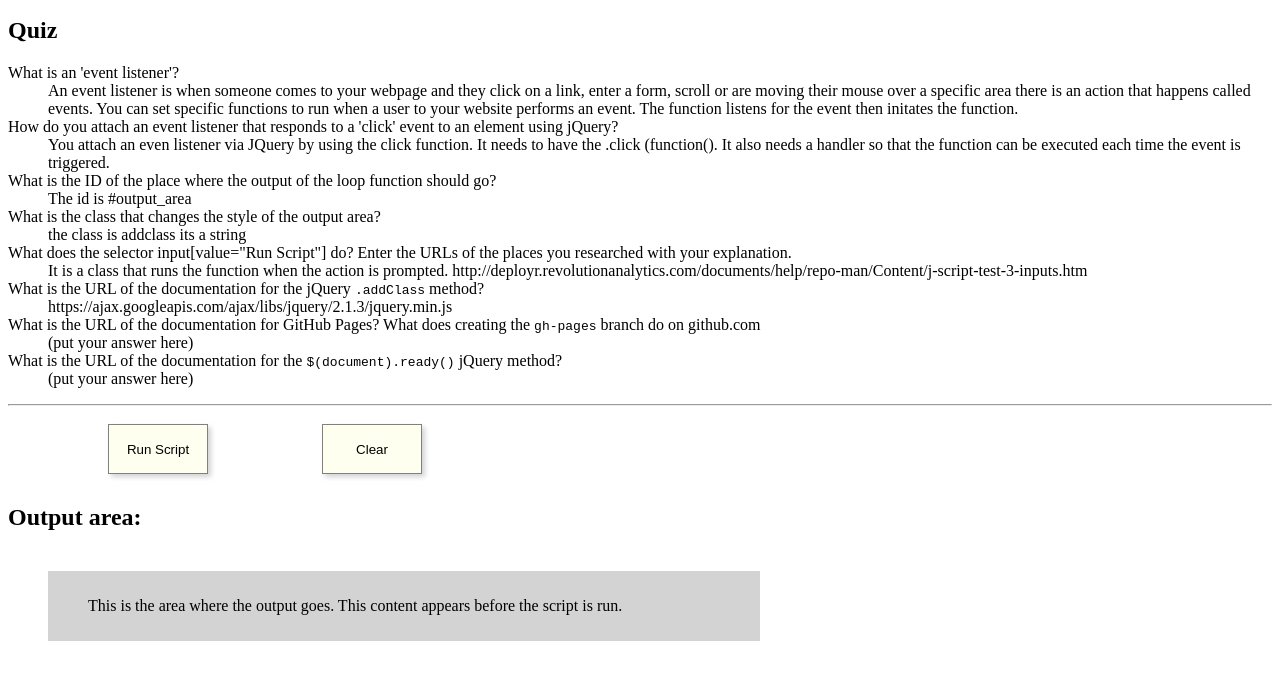
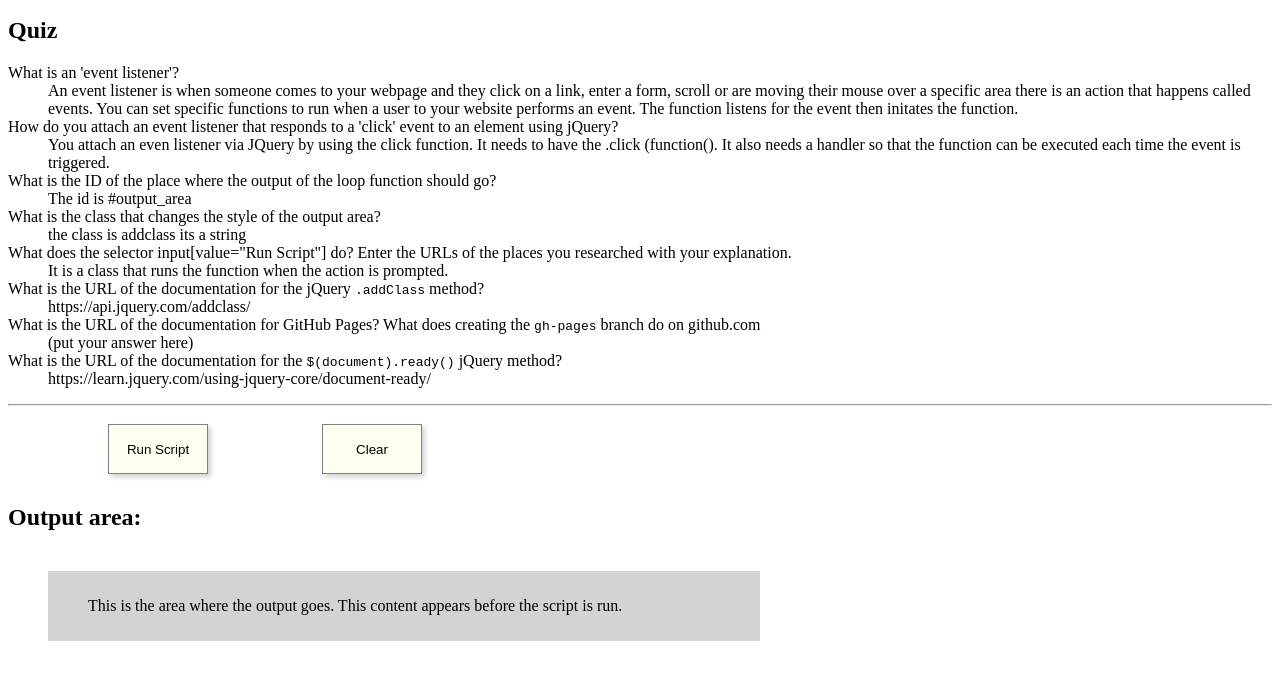
Before and after one commit to sarahkelleher/javascript-fun, a plain HTML site: page index.html in a window 1280 px wide. Shown: the part 87-766 px from the top of the page. Drawn offline with nearby package versions, Linux system fonts and the light colour scheme.

Commit message:
updating the answers

```diff
--- a/index.html
+++ b/index.html
@@ -102,13 +102,13 @@
       <dt>What is the class that changes the style of the output area?</dt>
       <dd>the class is addclass its a string</dd>
       <dt>What does the selector input[value="Run Script"] do? Enter the URLs of the places you researched with your explanation.</dt>
-      <dd> It is a class that runs the function when the action is prompted. http://deployr.revolutionanalytics.com/documents/help/repo-man/Content/j-script-test-3-inputs.htm </dd>
+      <dd> It is a class that runs the function when the action is prompted.</dd>
       <dt>What is the URL of the documentation for the jQuery <kbd>.addClass</kbd> method?</dt>
-      <dd>https://ajax.googleapis.com/ajax/libs/jquery/2.1.3/jquery.min.js</dd>
+      <dd>https://api.jquery.com/addclass/</dd>
       <dt>What is the URL of the documentation for GitHub Pages? What does creating the <kbd>gh-pages</kbd> branch do on github.com</dt>
       <dd>(put your answer here)</dd>
       <dt>What is the URL of the documentation for the <kbd>$(document).ready()</kbd> jQuery method?</dt>
-      <dd>(put your answer here)</dd>
+      <dd>https://learn.jquery.com/using-jquery-core/document-ready/</dd>
 
     </dl>
 
```
